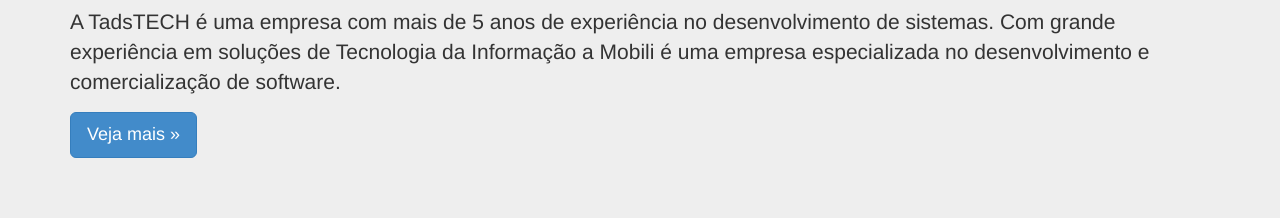
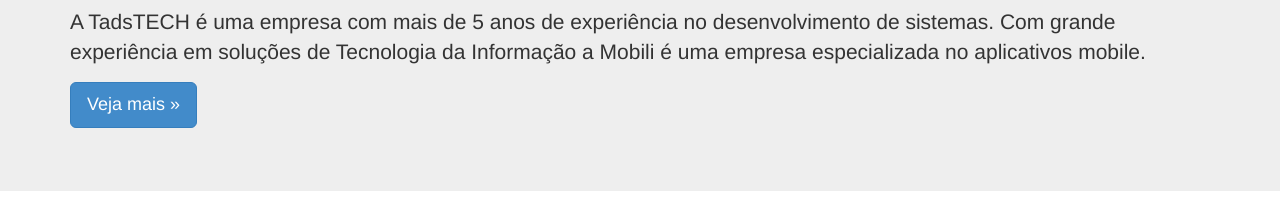
Before and after one commit to ChrisPierre/projeto-web, a plain HTML site: page index.html in a window 1280 px wide. Shown: the part 160-378 px from the top of the page. Drawn offline with nearby package versions, Linux system fonts and the light colour scheme.

Commit message:
mudança na descricao do produto

```diff
--- a/index.html
+++ b/index.html
@@ -53,7 +53,7 @@
             <br />
             <h1>Desenvolvimento de sistemas</h1>
             <p>
-                A TadsTECH é uma empresa com mais de 5 anos de experiência no desenvolvimento de sistemas. Com grande experiência em soluções de Tecnologia da Informação a Mobili é uma empresa especializada no desenvolvimento e comercialização de software.
+                A TadsTECH é uma empresa com mais de 5 anos de experiência no desenvolvimento de sistemas. Com grande experiência em soluções de Tecnologia da Informação a Mobili é uma empresa especializada no aplicativos mobile.
             </p>
             <p><a class="btn btn-primary btn-lg" role="button">Veja mais &raquo;</a></p>
         </div>
```
